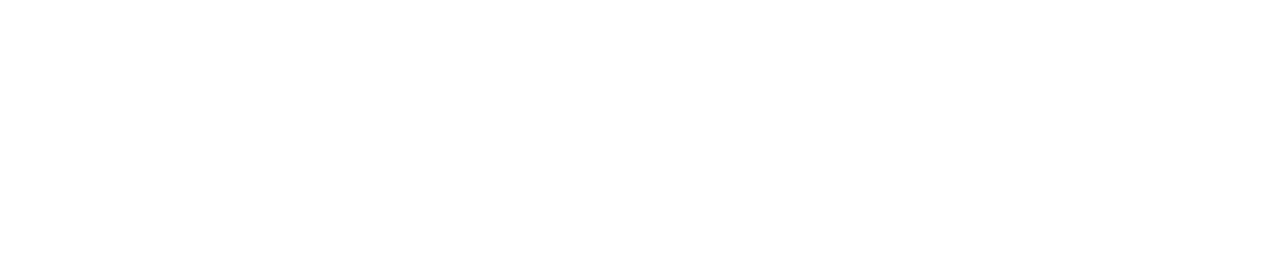
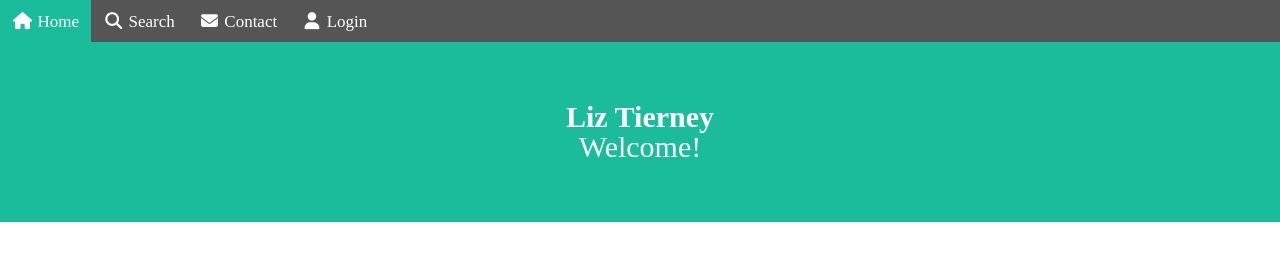
Before and after one commit to Ectiern/friday, a plain HTML site: page index.html in a window 1280 px wide. Drawn offline with Linux system fonts and the light colour scheme.

Commit message:
Update index.html

```diff
--- a/index.html
+++ b/index.html
@@ -7,6 +7,21 @@
     <link rel="stylesheet" type="text/css" href="css/style.css">
     <link href="https://fonts.googleapis.com/css2?family=Alegreya+Sans+SC&display=swap" rel="stylesheet">
     <link rel="stylesheet" href="https://cdnjs.cloudflare.com/ajax/libs/font-awesome/4.7.0/css/font-awesome.min.css">
+    <script src="https://kit.fontawesome.com/ad4cef0af0.js" crossorigin="anonymous"></script>
     <link rel="shortcut icon" type="image/JPG" href="images/monster.JPG">
     <title>Liz</title>
   </head>
+  <body>
+    <header>
+        <div class="navbar">
+            <a class="active" href="#"><i class="fa fa-fw fa-home"></i> Home</a>
+            <a href="#"><i class="fa fa-fw fa-search"></i> Search</a>
+            <a href="#"><i class="fa fa-fw fa-envelope"></i> Contact</a>
+            <a href="#"><i class="fa fa-fw fa-user"></i> Login</a>
+      </div>
+    </header>
+    <div class="header">
+        <h1>Liz Tierney</h1>
+        <p>Welcome!</p>
+    </div>
+  </body>
```
